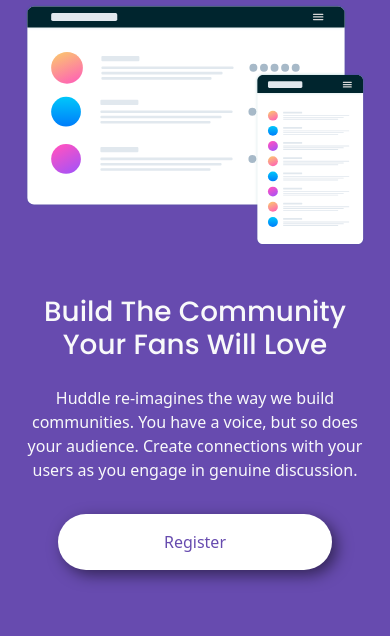
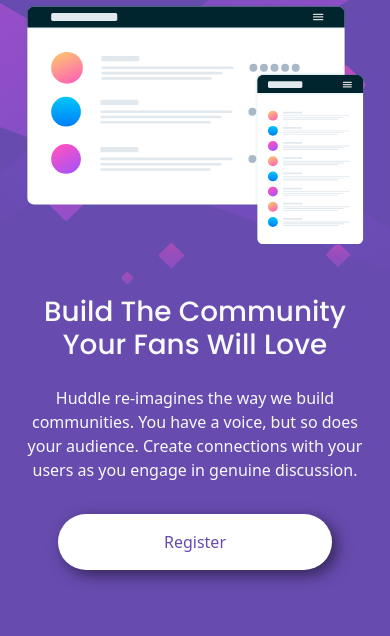
Before and after one commit to Hazel-David/Landing-page-with-single-introductory-section, a plain HTML site: page index.html in a window 390 px wide. Shown: the part 103-739 px from the top of the page. Drawn offline with nearby package versions, Linux system fonts and the light colour scheme.

Commit message:
Fixing background path which was not displaying the backgroundimage properly

```diff
--- a/style.css
+++ b/style.css
@@ -9,7 +9,7 @@
 }
 .landing{
     min-height: 100vh;
-    background-image: url(huddle-landing-page-with-single-introductory-section-master/images/bg-desktop.svg);
+    background-image: url(images/bg-desktop.svg);
     background-repeat: no-repeat;
     background-size: contain;
     background-color: var(--Violet);
@@ -66,7 +66,7 @@ p{
         height: 35.33px;
     }
     .landing{
-        background-image: url(/huddle-landing-page-with-single-introductory-section-master/images/bg-mobile.svg);
+        background-image: url(images/bg-mobile.svg);
     }
 
 }
```
